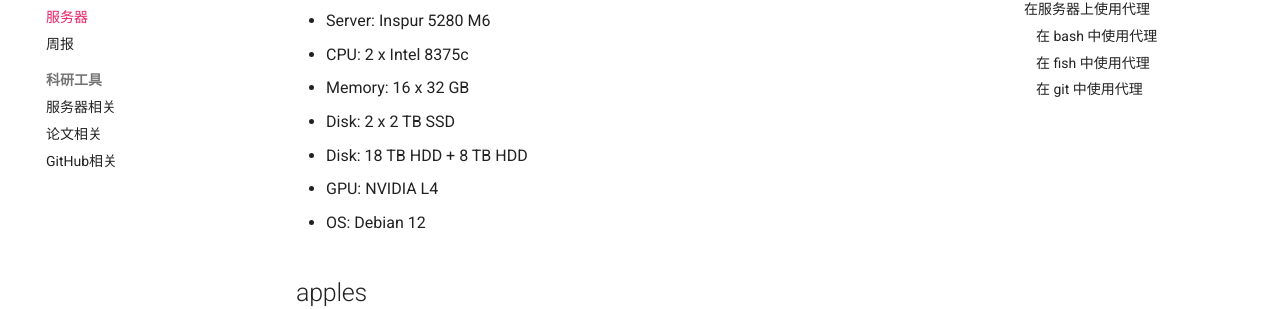
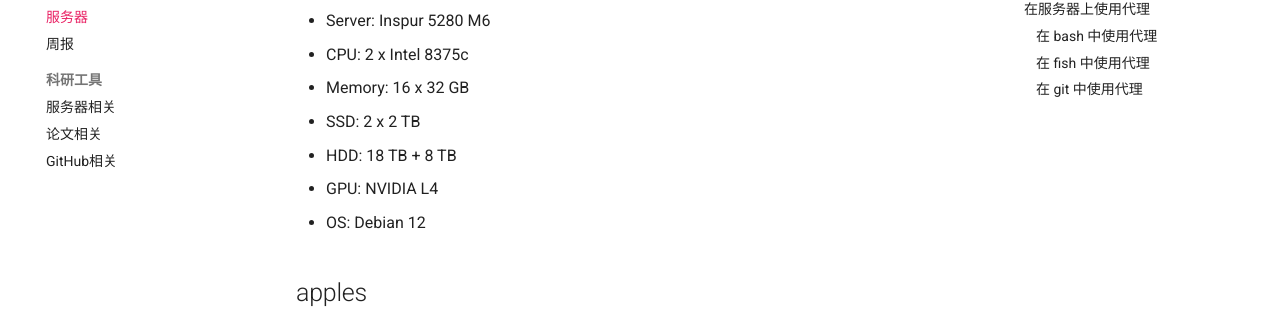
Before and after one commit to pku-lemonade/recipe, an MkDocs documentation site: the page built from docs/lab/server.md, in a window 1280 px wide and 900 px high. Shown: the part 264-573 px from the top of the window. Built offline with MkDocs 1.6.1 and Material for MkDocs 9.7.7, drawn with Linux system fonts in a browser that asks for light colours.

```diff
--- a/docs/lab/server.md
+++ b/docs/lab/server.md
@@ -7,8 +7,8 @@
 - Server: Inspur 5280 M6
 - CPU: 2 x Intel 8375c
 - Memory: 16 x 32 GB
-- Disk: 2 x 2 TB SSD
-- Disk: 18 TB HDD + 8 TB HDD
+- SSD: 2 x 2 TB
+- HDD: 18 TB + 8 TB
 - GPU: NVIDIA L4
 - OS: Debian 12
 
```
Also changed, not shown: docs/lab/weekly_report.md (+1 -1 lines).
